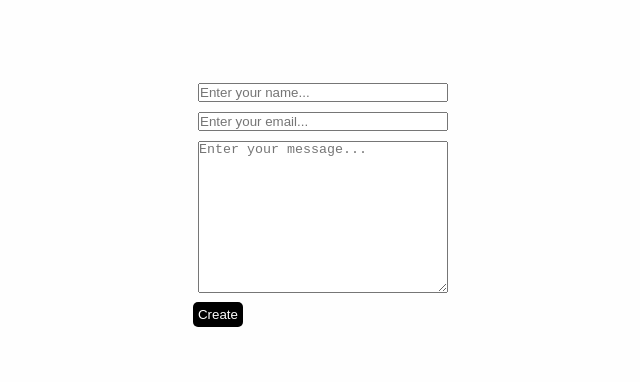
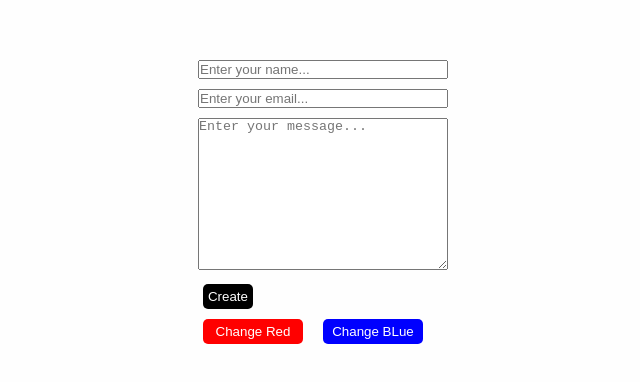
Before and after one commit to YeMarnPaing-dev/Calculator_Project_React, a React (Create React App) app: page / in a window 1280 px wide. Shown: the part 198-580 px from the top of the page, without its empty margins (317-957 px from the left). Built offline with nearby package versions, Linux system fonts and the light colour scheme.

Commit message:
functionColor

```diff
--- a/src/Appcopy.css
+++ b/src/Appcopy.css
@@ -17,4 +17,15 @@
   width: 50px;
   height: 25px;
   border-radius: 5px;
+  margin: 5px 10px;
 }
+
+.btn-danger{
+width: 100px;
+background-color: red;
+}
+
+.btn-primary{
+width: 100px;
+background-color: blue;
+}
--- a/src/Appcopy.js
+++ b/src/Appcopy.js
@@ -22,6 +22,16 @@ const Appcopy = () => {
     console.log(data);
 
   }
+
+  const changeRed = ()=>{
+    console.log('Red');
+
+  }
+
+   const changeBlue = ()=>{
+    console.log('Blue');
+
+  }
   return (
    <div className='container'>
      <form>
@@ -37,6 +47,10 @@ const Appcopy = () => {
        <div className='form-group'>
         <button type='button' onClick={()=> userData()}  className='contact-btn'>Create</button>
       </div>
+      <div className='form-group'>
+        <button type='button' onClick={()=> changeRed()} className='contact-btn btn-danger'>Change Red</button>
+        <button type='button' onClick={()=> changeBlue()} className='contact-btn btn-primary'>Change BLue</button>
+      </div>
      </form>
    </div>
   )
```
